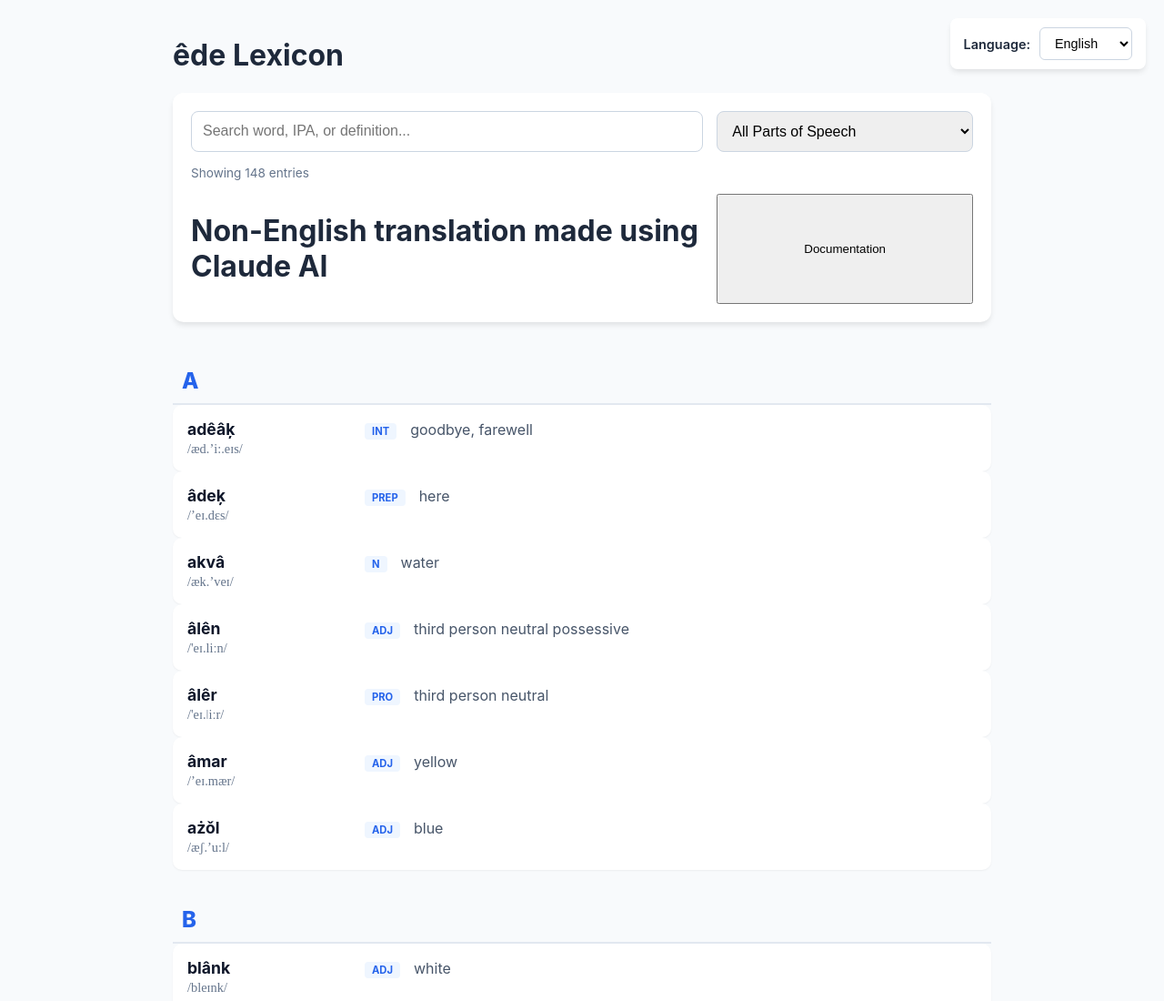
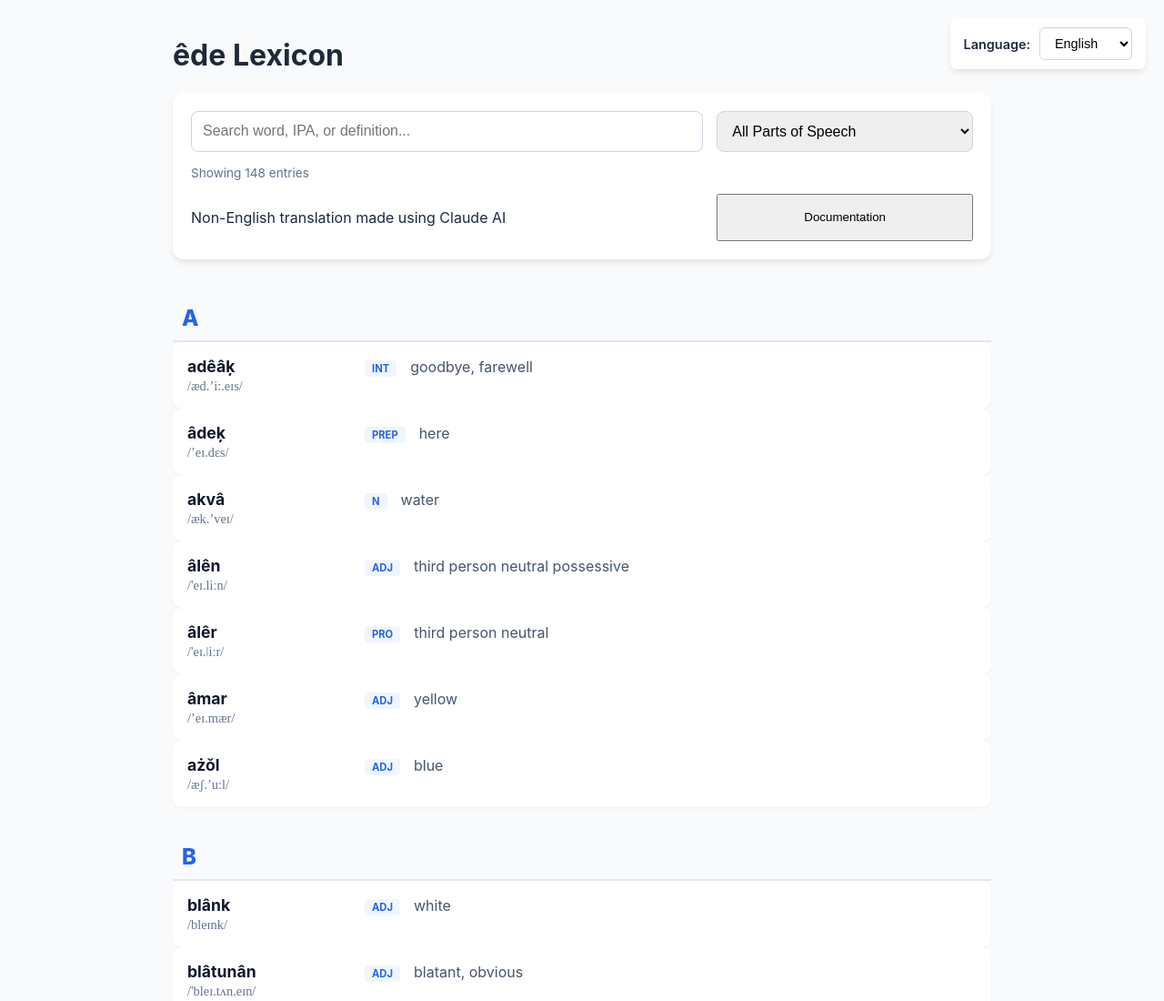
Before and after one commit to klonoredoama/klonoredoama.github.io, a plain HTML site: page index.html in a window 1280 px wide. Shown: the top 1100 px of the page at 91% size. Drawn offline with Linux system fonts and the light colour scheme.

Commit message:
Update index.html

```diff
--- a/index.html
+++ b/index.html
@@ -125,7 +125,7 @@
             <option value="all">All Parts of Speech</option>
         </select>
         <div class="stats" id="stats">Total Words: 0</div>
-        <h1>Non-English translation made using Claude AI</h1>
+        <p>Non-English translation made using Claude AI</p>
         <button onclick="window.location.href='êde.pdf'">Documentation</button>
     </div>
 
```
